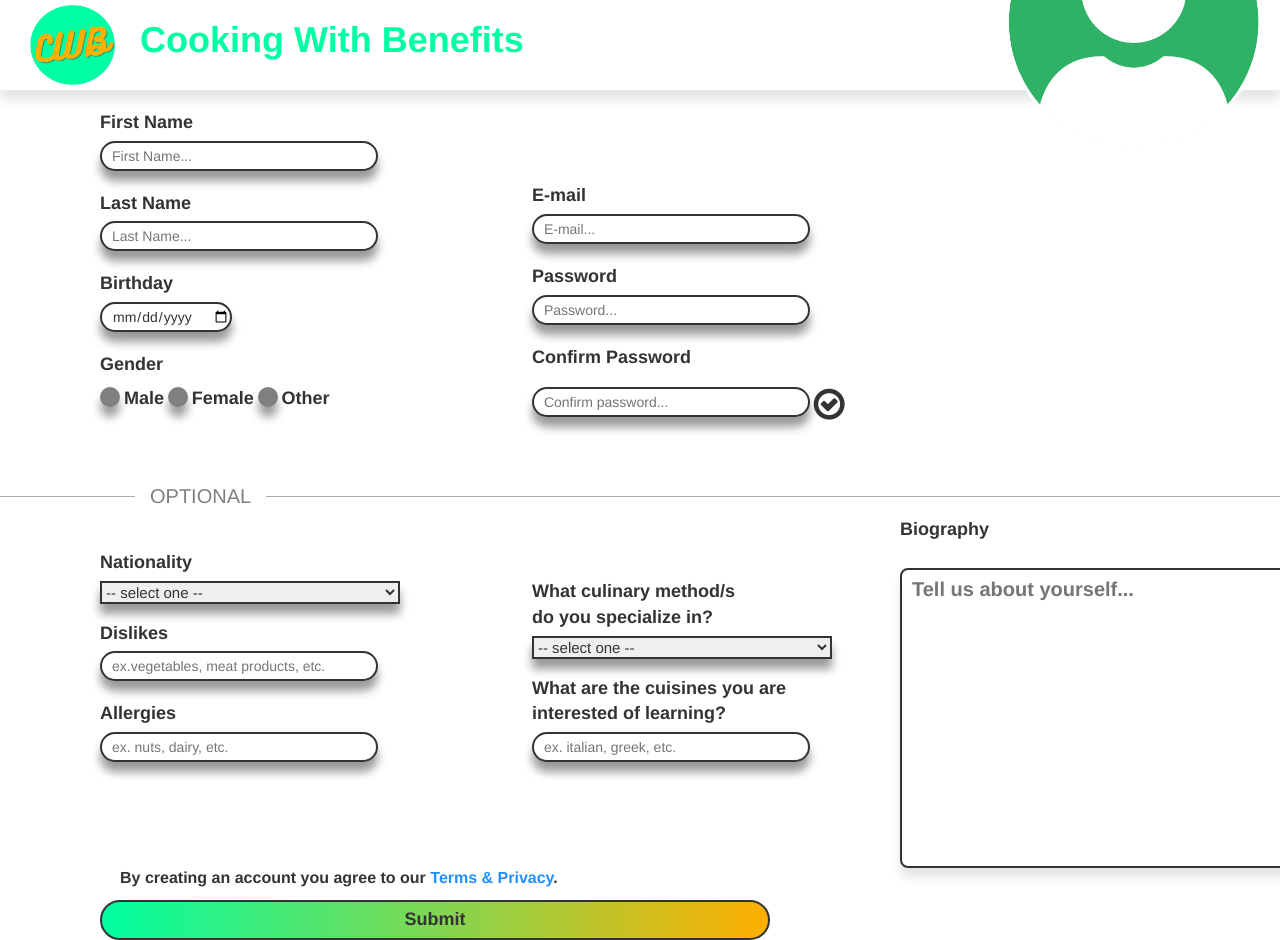
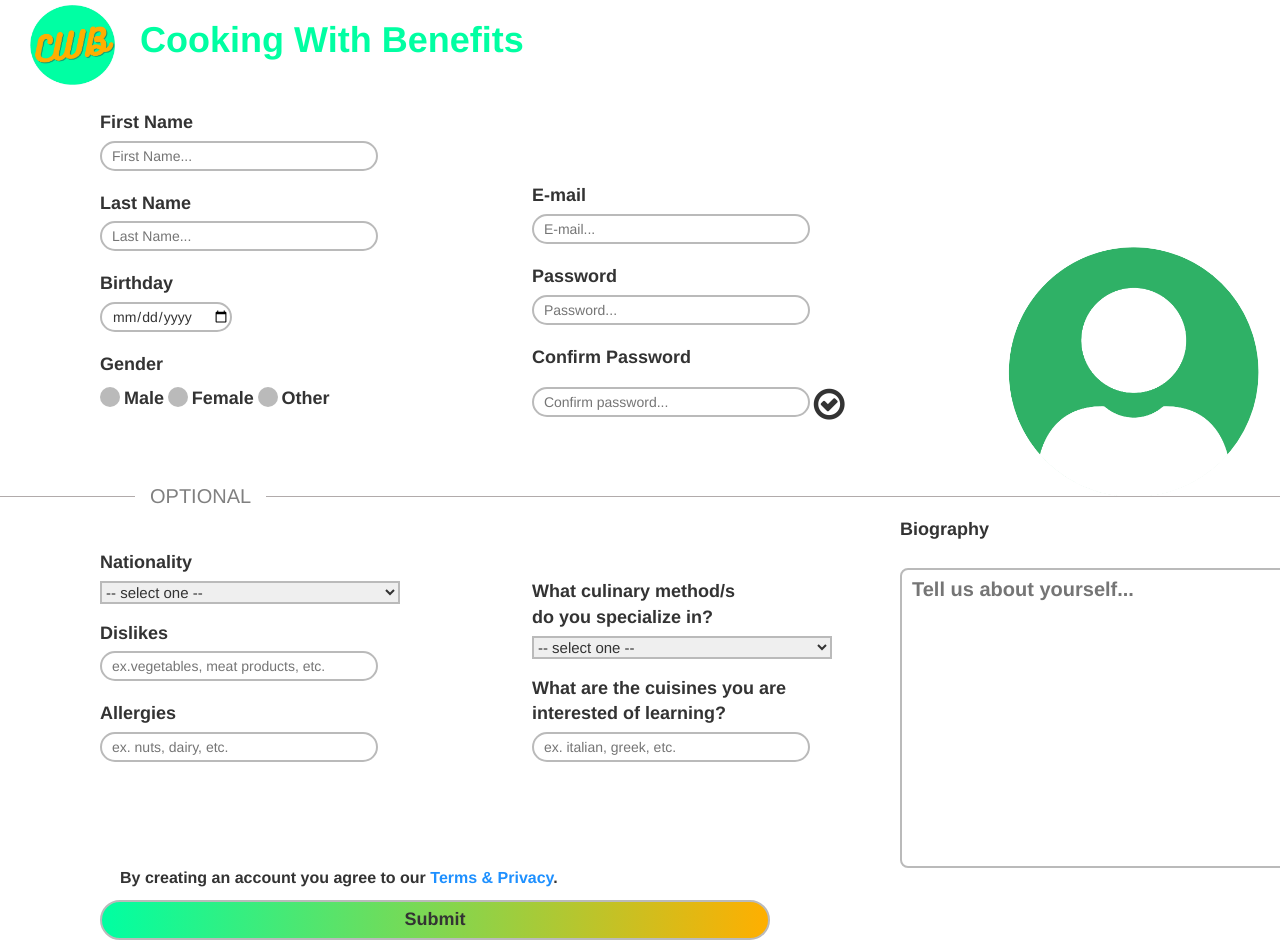
Before and after one commit to TheoDayo/Cooking_With_Benefits, a PHP site: page /registration.html in a window 1280 px wide. Run offline with PHP 8.4, Linux system fonts and the light colour scheme.

Commit message:
Changed border colors
My intention: make it prettier and more accurate to the design mockup.

Changes:
-Added a color scheme for everyone to copy & paste.
-Removed box-shadow
-Changed black border and radio buttons to #BABABA (grey)
-repositioned .profile-image-container

```diff
--- a/public/css/styles.css
+++ b/public/css/styles.css
@@ -1,3 +1,12 @@
+/*
+COLOR SCHEME:
+-Dark Green: #138086
+-Bright Green: #00FFA2
+-Orange: #FFAF00
+-Subtle orange: #FFF9ED
+-Soft grey: #F3F3F3
+-Grey border or text: #BABABA
+*/
 html,
 body {
   max-width: 100%;
@@ -36,9 +45,8 @@ textarea {
   height: 300px;
   width: 500px;
   resize: none;
-  border: 2px solid;
+  border: 2px solid #bababa;
   border-radius: 8px;
-  box-shadow: 0px 10px 10px 0px rgba(0, 0, 0, 0.1);
 }
 
 /* top navigation */
@@ -49,7 +57,6 @@ textarea {
   width: 100%;
   height: 90px;
   background: white;
-  box-shadow: 0px 10px 10px 0px rgba(0, 0, 0, 0.1);
 }
 
 .top-nav-bar > .logo {
@@ -72,10 +79,9 @@ label {
 
 input {
   padding-left: 10px;
-  border: 2px solid;
+  border: 2px solid #bababa;
   border-radius: 25px;
   height: 30px;
-  box-shadow: 0px 10px 10px 0px rgba(0, 0, 0, 0.4);
 }
 input:hover {
   border: 2px solid #00ffa2;
@@ -93,7 +99,7 @@ input[type="radio"] {
   height: 20px;
   background-clip: content-box;
   border: 2px #00ffa2;
-  background-color: gray;
+  background-color: #bababa;
   border-radius: 50%;
 }
 input[type="radio"]:checked {
@@ -106,7 +112,7 @@ input[type="radio"]:checked {
   left: 100px;
   width: 670px;
   height: 40px;
-  border: 2px solid;
+  border: 2px solid #bababa;
   border-radius: 25px;
   background: linear-gradient(
     90deg,
@@ -157,20 +163,18 @@ input[type="radio"]:checked {
 .select-nationality {
   position: absolute;
   width: 300px;
-  border: 2px solid;
+  border: 2px solid #bababa;
   height: auto;
   font-size: 15px;
   overflow: auto;
-  box-shadow: 0px 10px 10px 0px rgba(0, 0, 0, 0.4);
 }
 .select-specialization {
   position: absolute;
   width: 300px;
-  border: 2px solid;
+  border: 2px solid #bababa;
   height: auto;
   font-size: 15px;
   overflow: auto;
-  box-shadow: 0px 10px 10px 0px rgba(0, 0, 0, 0.4);
 }
 .select-nationality > option:hover {
   background-color: #00ffa2;
@@ -190,7 +194,7 @@ input[type="file"] {
 }
 
 .profile-image-container {
-  bottom: 650px;
+  bottom: 30rem;
   position: relative;
   left: 980px;
   position: absolute;
--- a/registration.html
+++ b/registration.html
@@ -128,7 +128,7 @@
         <!--profile upload -->
         <br>
         <div class="profile-image-container">
-          <img id="profileImg" src="/images/default_img.png">
+          <img id="profileImg" src="/public/images/default_img.png">
           <input id="imgUpload" type="file" name="profile_photo" placeholder="Photo" required />
           <label for="imgUpload" id="upload_btn">Choose profile</label>
         </div>
```
